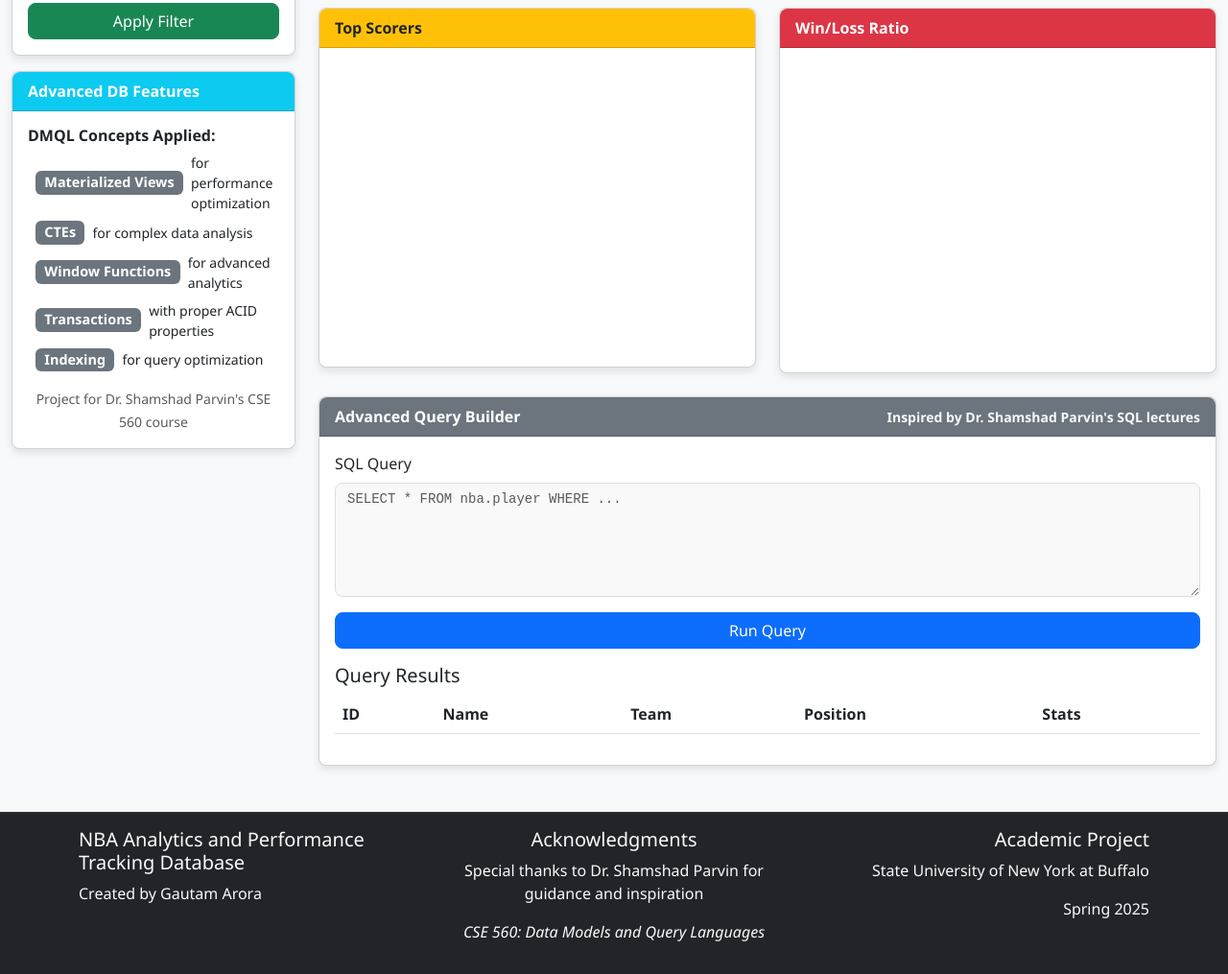
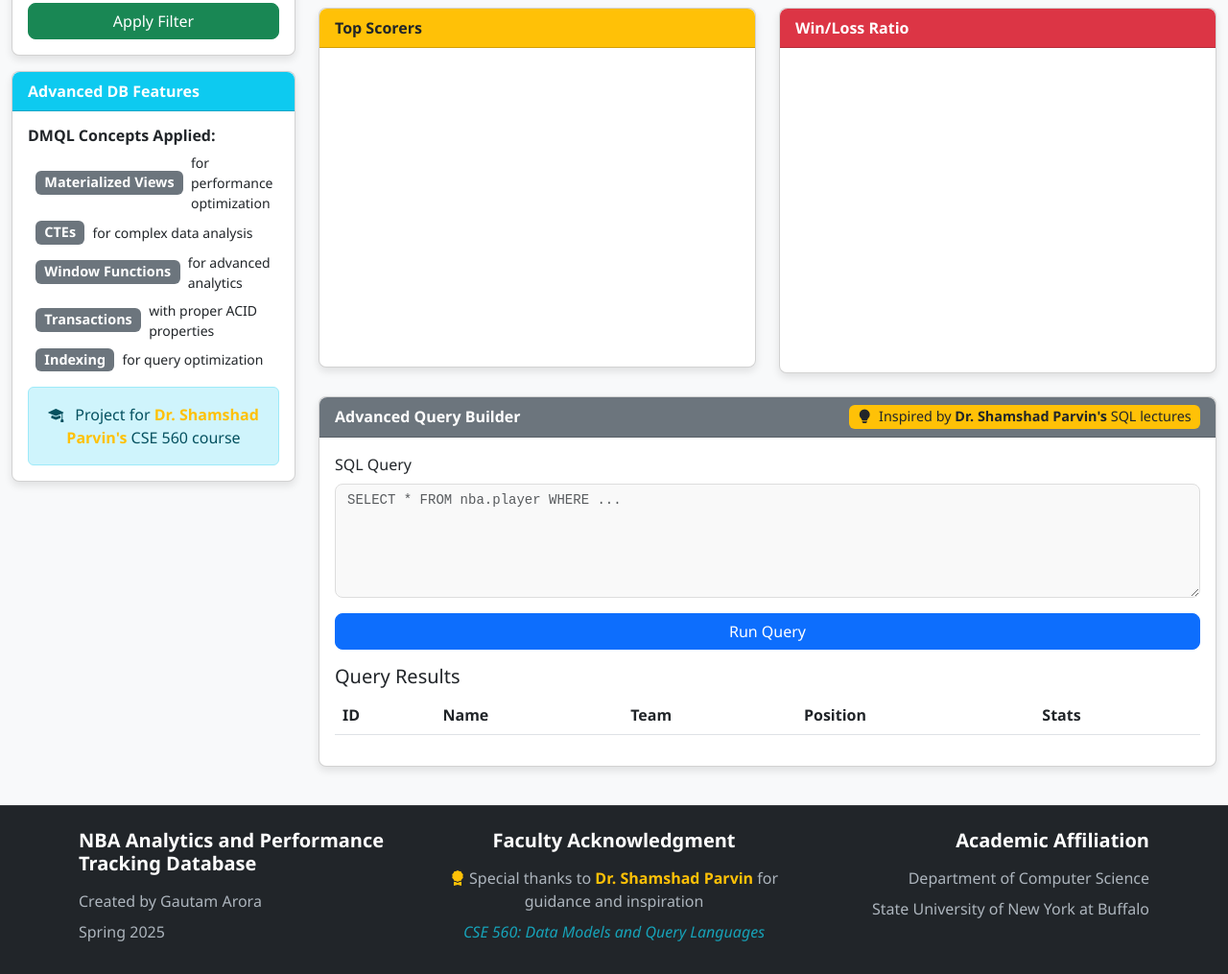
Before and after one commit to Gautam2086/nba-analytics-dashboard, a website: page public/index.html in a window 1280 px wide. Shown: the part 477-1492 px from the top of the page at 96% size. Drawn offline with nearby package versions, Linux system fonts and the light colour scheme.

Commit message:
Enhanced footer visibility and professor acknowledgments throughout the dashboard

```diff
--- a/public/index.html
+++ b/public/index.html
@@ -5,6 +5,7 @@
     <meta name="viewport" content="width=device-width, initial-scale=1.0">
     <title>NBA Analytics Dashboard</title>
     <link href="https://cdn.jsdelivr.net/npm/bootstrap@5.3.0/dist/css/bootstrap.min.css" rel="stylesheet">
+    <link rel="stylesheet" href="https://cdn.jsdelivr.net/npm/bootstrap-icons@1.11.1/font/bootstrap-icons.css">
     <link rel="stylesheet" href="styles.css">
     <script src="https://cdn.jsdelivr.net/npm/chart.js"></script>
 </head>
@@ -100,8 +101,11 @@
                             <li><span class="badge bg-secondary">Transactions</span> with proper ACID properties</li>
                             <li><span class="badge bg-secondary">Indexing</span> for query optimization</li>
                         </ul>
-                        <div class="text-center mt-2">
-                            <small class="text-muted">Project for Dr. Shamshad Parvin's CSE 560 course</small>
+                        <div class="text-center mt-3">
+                            <div class="alert alert-info mb-0">
+                                <i class="bi bi-mortarboard-fill me-2"></i>
+                                Project for <span class="professor-highlight">Dr. Shamshad Parvin's</span> CSE 560 course
+                            </div>
                         </div>
                     </div>
                 </div>
@@ -149,7 +153,10 @@
                         <div class="card">
                             <div class="card-header bg-secondary text-white d-flex justify-content-between align-items-center">
                                 <span>Advanced Query Builder</span>
-                                <small class="text-light">Inspired by Dr. Shamshad Parvin's SQL lectures</small>
+                                <span class="badge bg-warning text-dark">
+                                    <i class="bi bi-lightbulb-fill me-1"></i>
+                                    Inspired by <span class="fw-bold">Dr. Shamshad Parvin's</span> SQL lectures
+                                </span>
                             </div>
                             <div class="card-body">
                                 <div class="mb-3">
@@ -186,22 +193,23 @@
         </div>
     </div>
 
-    <footer class="bg-dark text-light mt-5 py-3">
+    <footer class="bg-dark text-light py-4">
         <div class="container">
             <div class="row">
                 <div class="col-md-4">
                     <h5>NBA Analytics and Performance Tracking Database</h5>
                     <p>Created by Gautam Arora</p>
+                    <p>Spring 2025</p>
                 </div>
                 <div class="col-md-4 text-center">
-                    <h5>Acknowledgments</h5>
-                    <p>Special thanks to Dr. Shamshad Parvin for guidance and inspiration</p>
+                    <h5>Faculty Acknowledgment</h5>
+                    <p><i class="bi bi-award-fill text-warning"></i> Special thanks to <span class="professor-highlight">Dr. Shamshad Parvin</span> for guidance and inspiration</p>
                     <p><em>CSE 560: Data Models and Query Languages</em></p>
                 </div>
                 <div class="col-md-4 text-md-end">
-                    <h5>Academic Project</h5>
+                    <h5>Academic Affiliation</h5>
+                    <p>Department of Computer Science</p>
                     <p>State University of New York at Buffalo</p>
-                    <p>Spring 2025</p>
                 </div>
             </div>
         </div>
--- a/public/styles.css
+++ b/public/styles.css
@@ -38,8 +38,45 @@
     max-width: 100%;
 }
 
+/* Footer styling - enhanced */
 footer {
     border-top: 1px solid rgba(255, 255, 255, 0.1);
+    padding: 20px 0;
+    margin-top: 40px;
+    width: 100%;
+    display: block;
+    position: relative;
+    background-color: #343a40;
+}
+
+footer h5 {
+    color: #ffffff;
+    font-weight: 600;
+    margin-bottom: 15px;
+}
+
+footer p {
+    color: #adb5bd;
+    margin-bottom: 8px;
+}
+
+footer .text-center {
+    text-align: center !important;
+}
+
+footer .text-md-end {
+    text-align: right !important;
+}
+
+footer em {
+    font-style: italic;
+    color: #17a2b8;
+}
+
+/* Special emphasis for professor's name */
+.professor-highlight {
+    color: #ffc107;
+    font-weight: 600;
 }
 
 /* Responsive adjustments */
```
